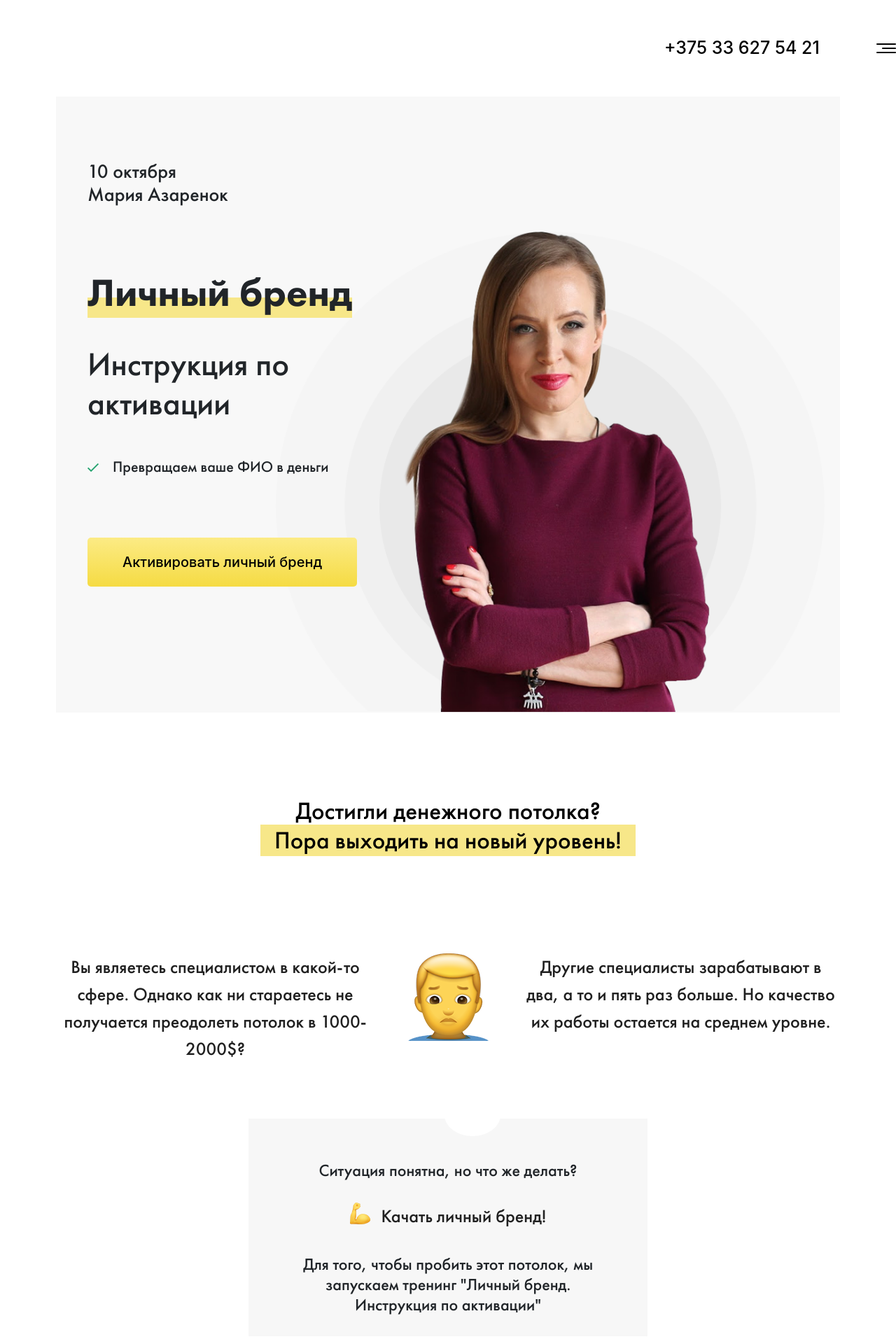
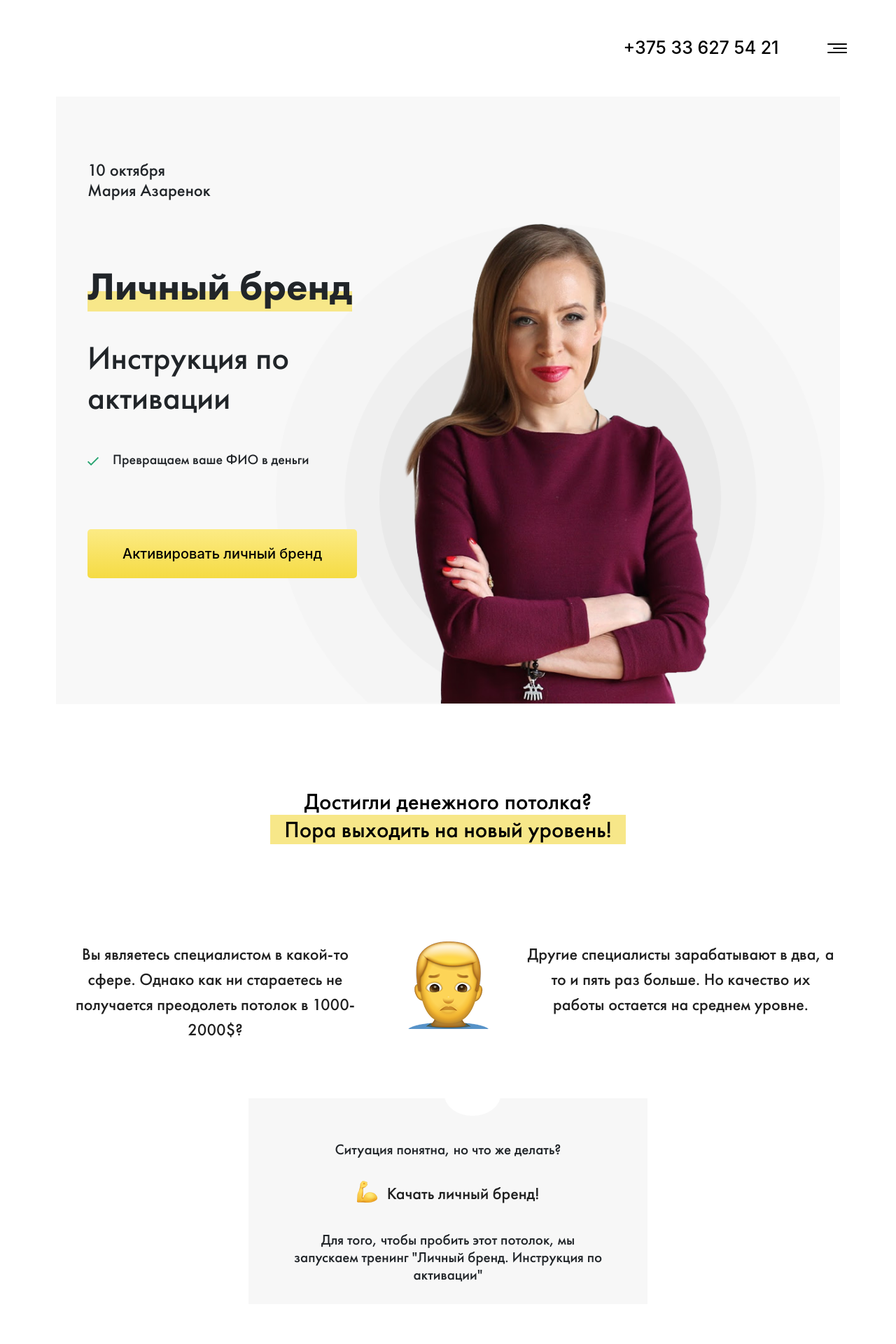
Before and after one commit to snezhnyikorol/azarenok, a PHP site: page / in a window 1280 px wide. Shown: the top 1920 px of the page at 70% size. Run offline with PHP 8.4, Linux system fonts and the light colour scheme.

Commit message:
adaptive max-w 1500

```diff
--- a/assets/css/style.css
+++ b/assets/css/style.css
@@ -70,15 +70,11 @@ h1 {
   margin-top: 11px;
 }
 
-header {
+header .container {
+  padding: 50px 0;
 }
 
-header .container {
-  padding: 50px 0;
-  max-width: 1420px;
-}
-
-@media screen and (min-width: 1500px) {
+@media screen and (min-width: 1600px) {
   header .container {
     max-width: 1420px!important;
   }
@@ -654,7 +650,42 @@ header .container {
   text-decoration: none;
 }
 
-@media screen and (min-width: 1200px) {
+@media screen and (max-width: 1500px) {
+  /*fonts size*/
+  html {
+    font-size: 14px;
+  }
+
+  .section_title {
+    font-size: 33px;
+  }
+
+  .list_item p, .what_item {
+    font-size: 20px;
+  }
+
+  .quote p {
+    font-size: 29px;
+  }
+
+  .why p {
+    font-size: 22px;
+  }
+
+  .what_subtitle, .who_afterword, .level_item p {
+    font-size: 24px;
+  }
+
+  .author_name span {
+    font-size: 16px;
+  }
+
+  .author_pluces-container li > span {
+    font-size: 20px;
+  }
+}
+
+@media screen and (max-width: 1200px) {
   .table th, .table td {
     padding: 5px 0px;
   }
--- a/index.html
+++ b/index.html
@@ -442,7 +442,7 @@
                 <div class="row">
                     <div class="col-lg-8">
                         <div class="title_wrapper">
-                            <h1 class="underlined">Afterparty</h1>
+                            <h1 class="underlined section_title">Afterparty</h1>
                         </div>
 
                         <h4>Громкая музыка и крутой движ. Сперва пообщаемся о работе, а потом шумно от нее отдохнем в формате вечеринки!</h4>
```
